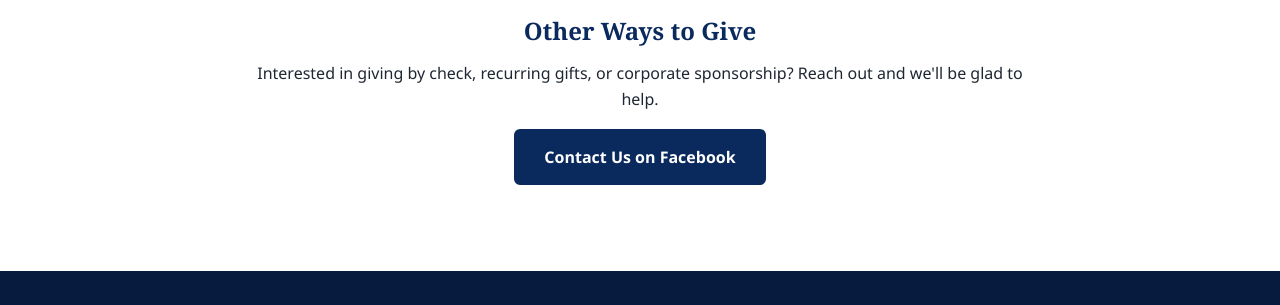
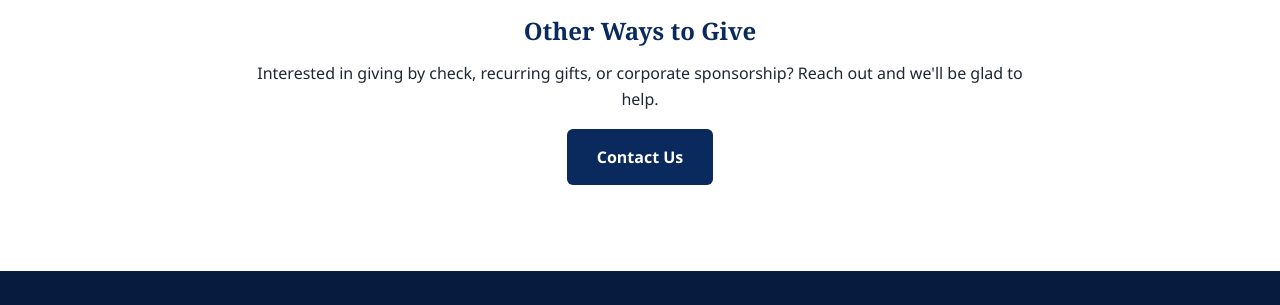
Before and after one commit to berrymar/Landings-Military, a plain HTML site: page donate.html in a window 1280 px wide. Shown: the part 1780-2085 px from the top of the page. Drawn offline with Linux system fonts and the light colour scheme.

Commit message:
Update donate.html

```diff
--- a/donate.html
+++ b/donate.html
@@ -122,7 +122,7 @@
     <h2>Other Ways to Give</h2>
     <p>Interested in giving by check, recurring gifts, or corporate sponsorship? Reach out and we'll be glad to help.</p>
     <p style="margin-top:8px;">
-      <a href="https://www.facebook.com/lmfrf/" target="_blank" rel="noopener" class="btn btn-secondary">Contact Us on Facebook</a>
+      <a href="mailto:lmfrfstewarthunter31411@proton.me" class="btn btn-secondary">Contact Us</a>
     </p>
   </div>
 </section>
```
